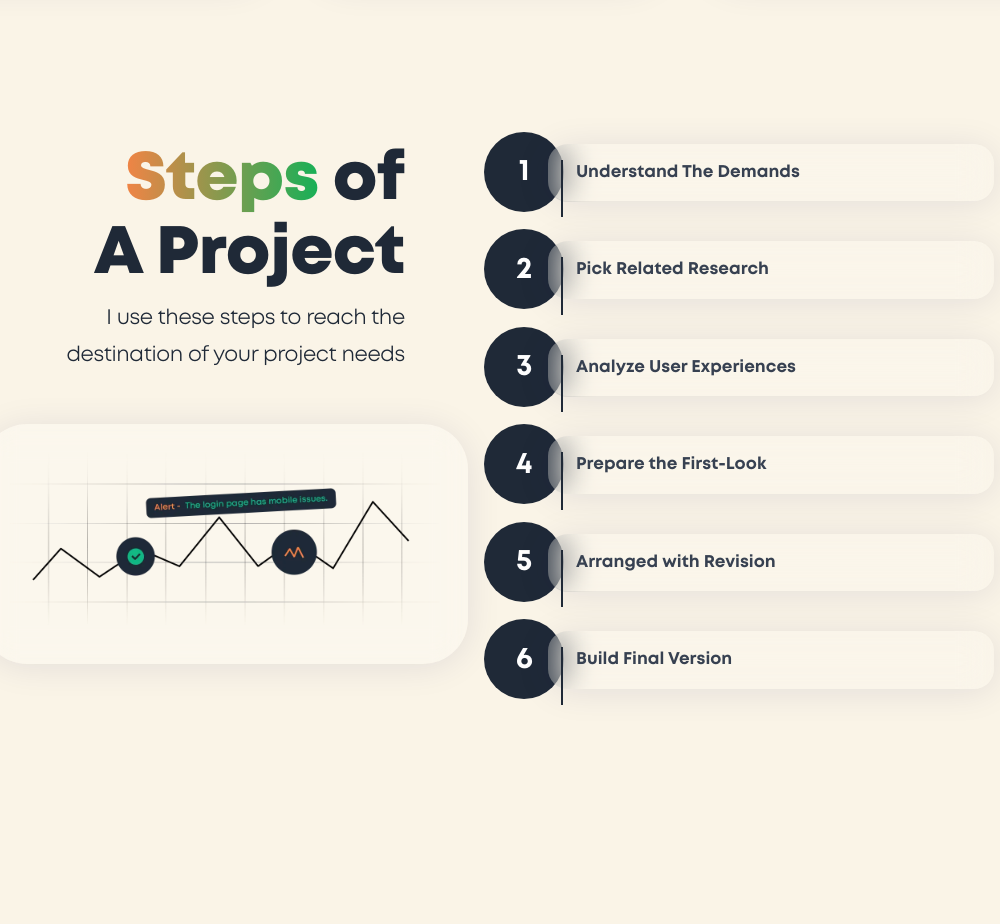
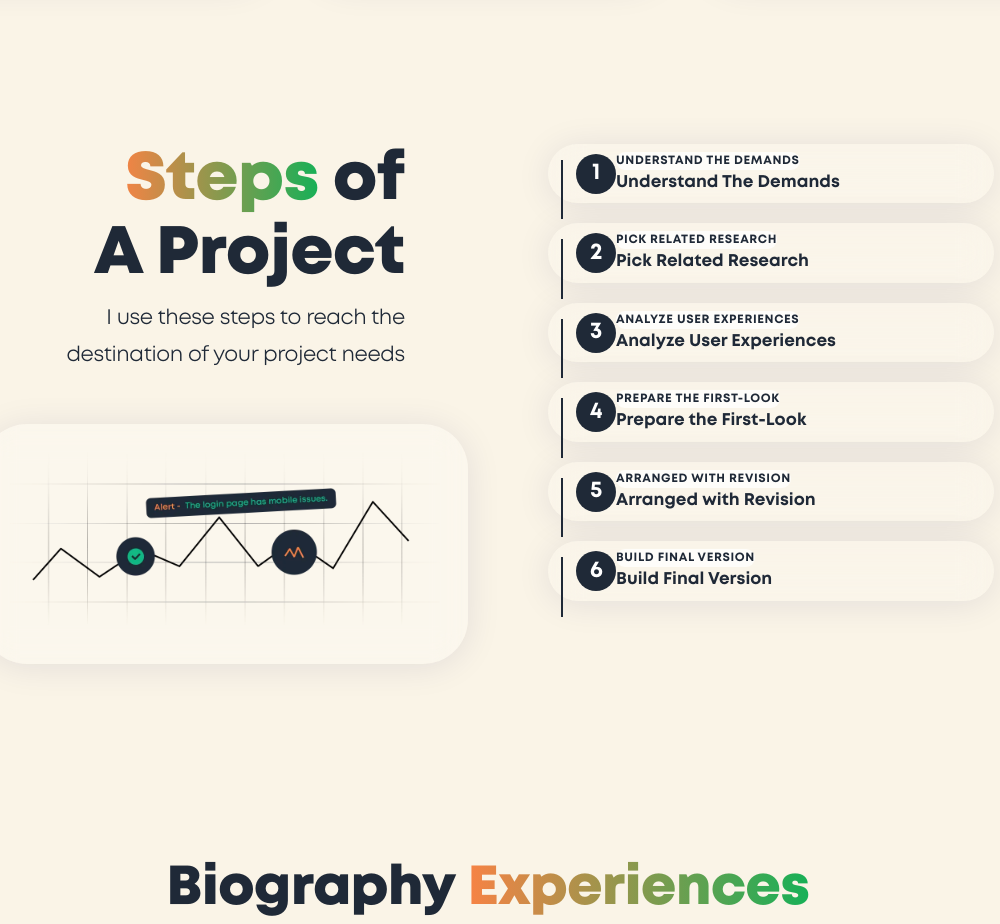
Before and after one commit to ToukirRj/Portfolio, a React (Vite) app: page / in a window 1280 px wide. Shown: the part 3480-4404 px from the top of the page, without its empty margins (152-1152 px from the left). Built offline with nearby package versions, Linux system fonts and the light colour scheme.

Commit message:
no message

```diff
--- a/src/components/Steps.jsx
+++ b/src/components/Steps.jsx
@@ -23,15 +23,15 @@ const Steps = () => {
                         </div>
                         <div className="w-full ps-10">
                             {stepsData.map(step => (
-                                <div key={step.id} className="relative w-full">
-                                    <span className='absolute -top-[12px] -left-16 w-[80px] h-[80px] rounded-full bg-[#1F2937] flex items-center justify-center'>
-                                        <h3 className='text-[30px] font-[600] text-white'>{step.id}</h3>
+                                <div key={step.id} className="relative w-full flex items-center mb-5 px-7 py-2 backdrop-blur-lg bg-white/[.15] shadow-[0_3px_35px_0px_rgba(2,24,93,0.095)] rounded-[45px]">
+                                    <span className='w-[40px] h-[40px] rounded-full bg-[#1F2937] flex items-center justify-center'>
+                                        <h3 className='text-[23px] font-[600] text-white'>{step.id}</h3>
                                     </span>
-                                    <div className="relative w-full mb-10 px-7 py-4 backdrop-blur-lg bg-white/[.15] shadow-[0_3px_35px_0px_rgba(2,24,93,0.095)] rounded-[20px]">
-                                        <div className="bg-[#1F2937] w-0.5 h-full top-4 left-[13px] absolute"></div>
-                                        {/* <h2 className='px-4 h-[30px] flex items-center text-[12px] font-[600] text-[#1F2937] tracking-wider uppercase bg-white/[.75] rounded-[30px]'>Step Name</h2> */}
-                                        <h4 className="font-[600] text-[17px] tracking-normal text-gray-700">{step.Name}</h4>
+                                    <div>
+                                        <h2 className='text-[12px] font-[600] text-[#1F2937] tracking-wider uppercase bg-white/[.75] rounded-[30px] table'>{step.Name}</h2>
+                                        <h4 className="text-[17px] font-[600] text-[#1F2937] tracking-normal">{step.Name}</h4>
                                     </div>
+                                    <span className="bg-[#1F2937] w-0.5 h-full top-4 left-[13px] absolute"></span>
                                 </div>
                             ))}
                         </div>
```
